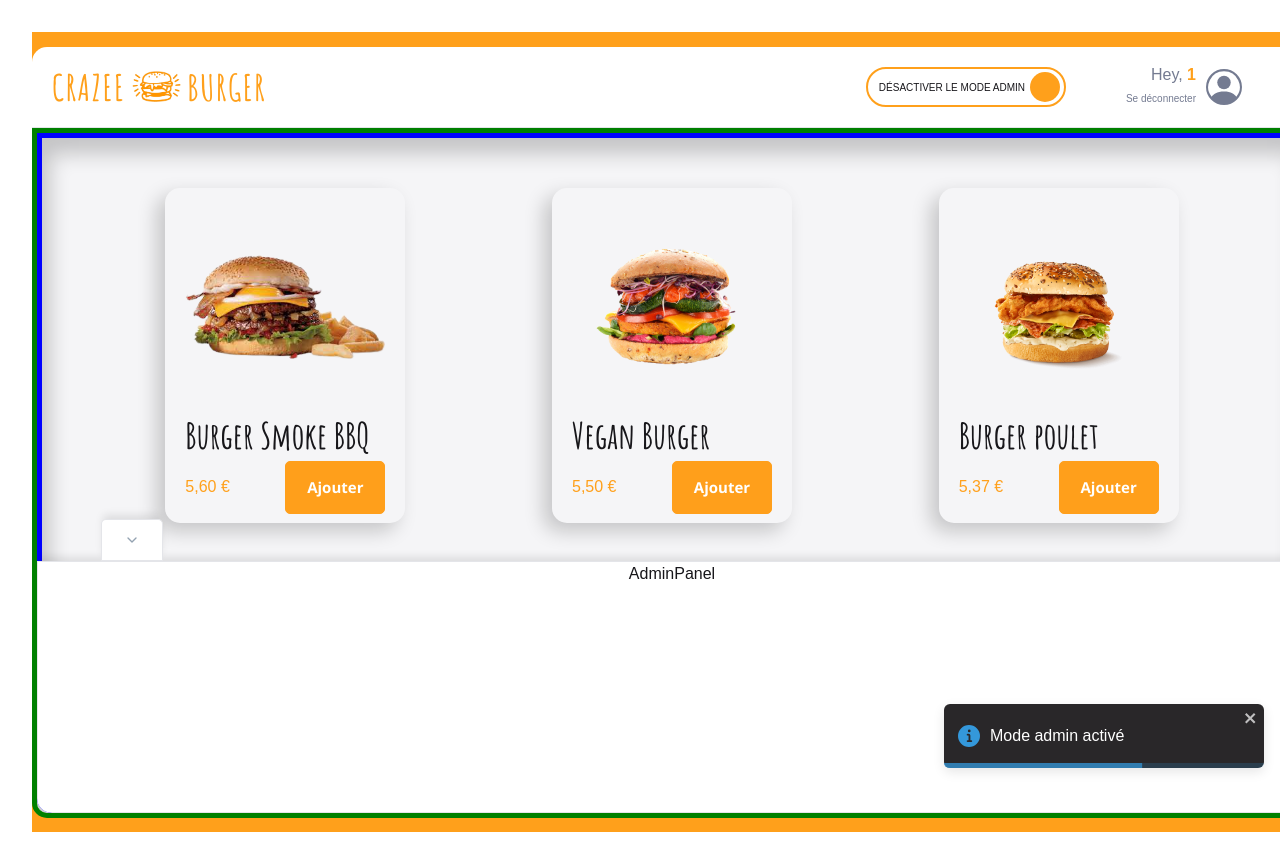
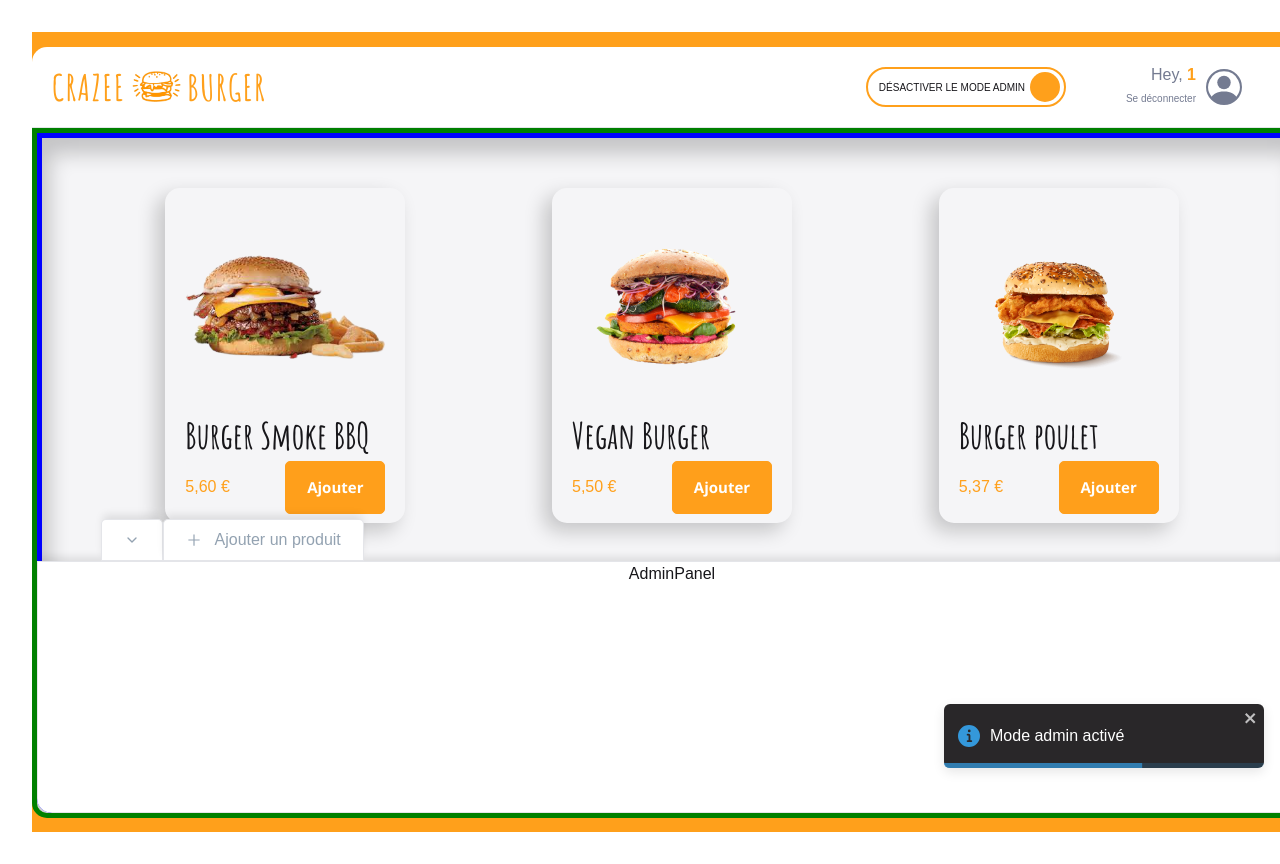
Before and after one commit to CarlMaillard/crazee-burger, a React (Vite) app: page /order/1 in a window 1280 px wide. Both pictures are taken after a click on the label 965 px from the left and 86 px from the top of the page. Shown: the top 864 px of the page. Built offline with nearby package versions, Linux system fonts and the light colour scheme; grey boxes are pictures that could not be loaded.

Commit message:
✨ F07: ADMIN > TABS > Add label

```diff
--- a/src/components/pages/order/Main/Admin/AdminTabs.jsx
+++ b/src/components/pages/order/Main/Admin/AdminTabs.jsx
@@ -2,6 +2,9 @@ import styled from "styled-components";
 import { theme } from "../../../../../theme";
 import Tab from "../../../../reusable-ui/Tab";
 import { FiChevronDown , FiChevronUp} from "react-icons/fi";
+import { AiOutlinePlus} from "react-icons/ai";
+// import { MdModeEditOutline } from "react-icons/md";
+
 
 export default function AdminTabs({isCollapsed, setIsCollapsed}) {
 
@@ -13,6 +16,12 @@ export default function AdminTabs({isCollapsed, setIsCollapsed}) {
         Icon={isCollapsed ? <FiChevronUp/> : <FiChevronDown/>  }
         className={isCollapsed ? "is-active" : ""}
         />
+        <Tab
+        label={"Ajouter un produit"}
+        onClick={() => setIsCollapsed(!isCollapsed)}
+        Icon={ <AiOutlinePlus/>  }
+        className={isCollapsed ? "is-active" : ""}
+        />
     </AdminTabsStyled>
   )
 }
@@ -22,10 +31,25 @@ const AdminTabsStyled = styled.div`
   color: ${theme.colors.dark};
   display: flex;
 
+
   .is-active{
     background:${theme.colors.background_dark};
     border-color: ${theme.colors.background_dark};
     color: ${theme.colors.white};
+
+    /* &:hover{
+      text-decoration: underline ${theme.colors.white};
+    } */
   }
 
+  .button{
+    margin-left: 1px;
+  }
+
+  /* .is-not-active{
+    background:${theme.colors.white};
+    &:hover{
+      text-decoration: underline ${theme.colors.greyLight};
+    }
+  } */
 `;
--- a/src/components/reusable-ui/Tab.jsx
+++ b/src/components/reusable-ui/Tab.jsx
@@ -1,11 +1,12 @@
 import styled from "styled-components";
 import { theme } from "../../theme";
 
-export default function Tab({Icon, onClick, className}) {
+export default function Tab({Icon, onClick, className, label}) {
 
   return (
     <TabStyled onClick={onClick} className={className}>
         <div className="icon">{Icon}</div>
+        { label && <span className="label"> {label} </span>}
     </TabStyled>
   )
 }
@@ -52,4 +53,8 @@ const TabStyled = styled.button`
         display: flex;
     }
 
+    .label{
+      margin-left: 13px;
+    }
+
 `;
```
